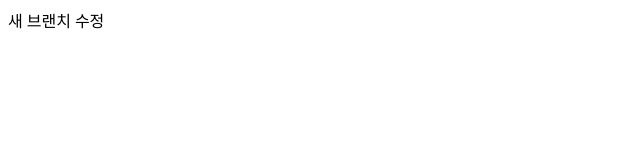
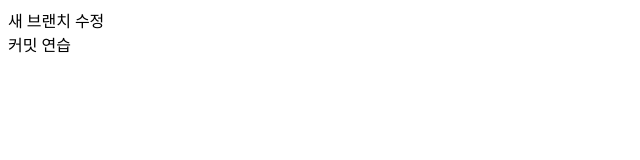
Before and after one commit to stist1111/todo-collaboration, a React (Create React App) app: page / in a window 1280 px wide. Shown: the top 160 px of the page, without its empty margins (0-640 px from the left). Built offline with nearby package versions, Linux system fonts and the light colour scheme.

Commit message:
이슈 연습 - #2

```diff
--- a/src/App.js
+++ b/src/App.js
@@ -4,6 +4,7 @@ function App() {
   return (
     <div className="App">
       <div>새 브랜치 수정</div>
+      <div>커밋 연습</div>
     </div>
   );
 }
```
